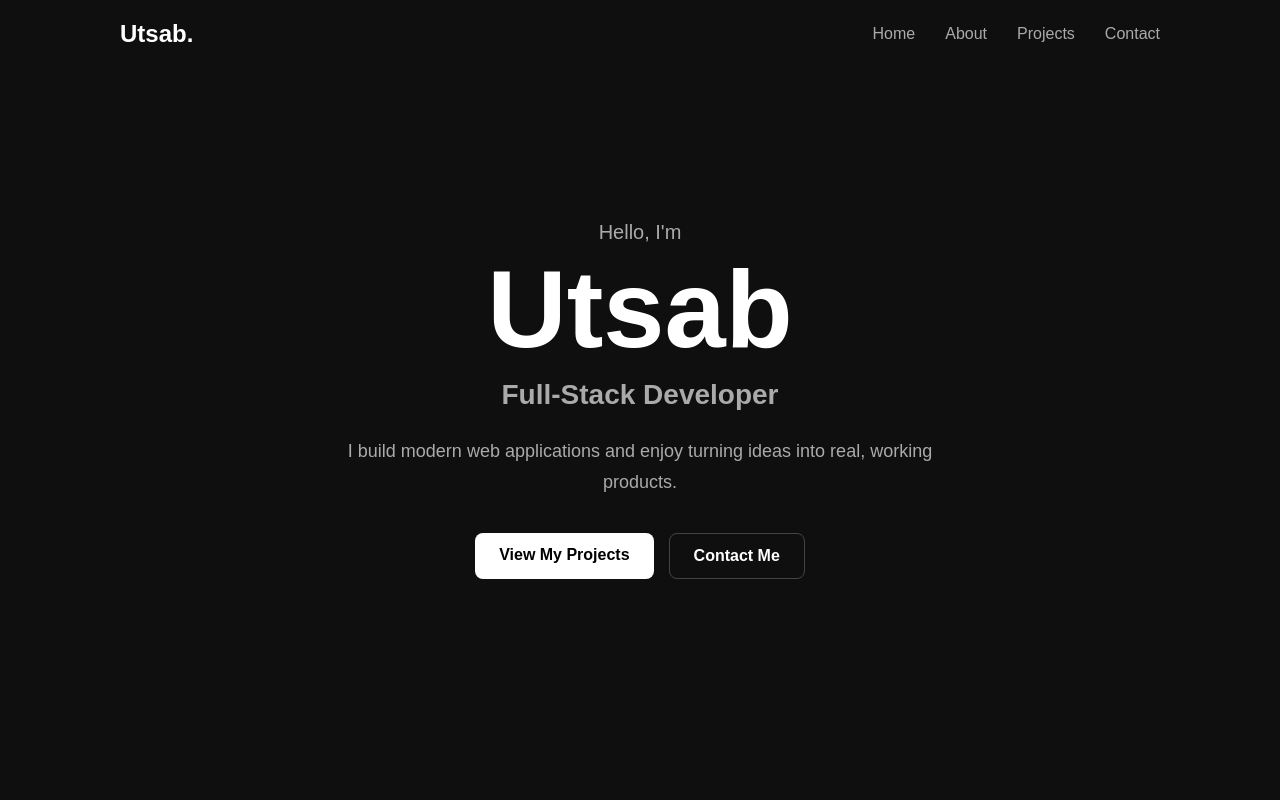
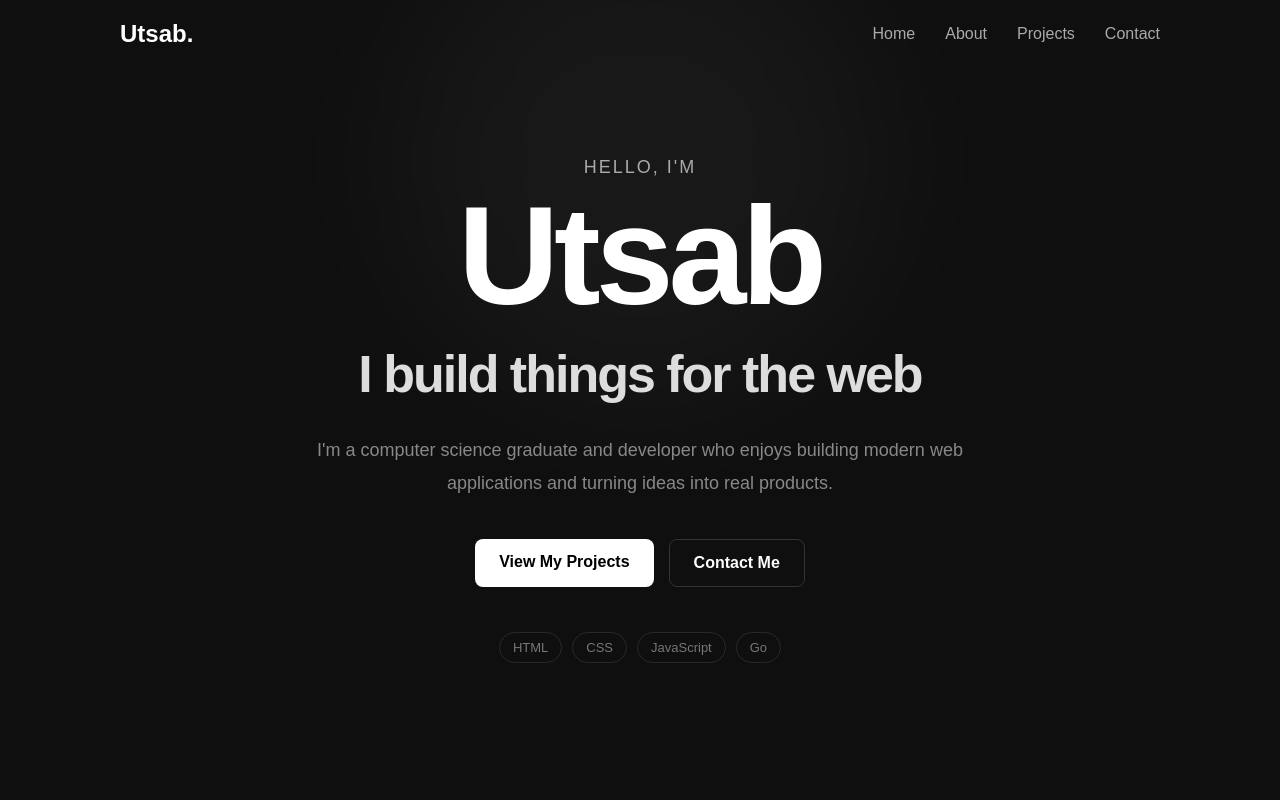
Before and after one commit to kiranSharma121/personal-website, a plain HTML site: page frontend/index.html in a window 1280 px wide. Shown: the top 800 px of the page. Drawn offline with Linux system fonts and the light colour scheme.

Commit message:
feat:adding css

```diff
--- a/frontend/index.html
+++ b/frontend/index.html
@@ -30,17 +30,23 @@
 
           <h1>Utsab</h1>
 
-          <h2>Full-Stack Developer</h2>
+          <h2>I build things for the web</h2>
 
           <p class="hero-description">
-            I build modern web applications and enjoy turning ideas into real,
-            working products.
+            I'm a computer science graduate and developer who enjoys building
+            modern web applications and turning ideas into real products.
           </p>
 
           <div class="hero-buttons">
             <a href="#projects" class="btn primary-btn"> View My Projects </a>
 
             <a href="#contact" class="btn secondary-btn"> Contact Me </a>
+          </div>
+          <div class="hero-tech">
+            <span>HTML</span>
+            <span>CSS</span>
+            <span>JavaScript</span>
+            <span>Go</span>
           </div>
         </div>
       </section>
--- a/frontend/style.css
+++ b/frontend/style.css
@@ -69,37 +69,58 @@ header {
 
     text-align: center;
 
-    padding: 100px 30px;
+    padding: 100px 30px 80px;
+    overflow: hidden;
+}
+
+.hero::before {
+    content: "";
+    position: absolute;
+    width: 500px;
+    height: 500px;
+    border-radius: 50%;
+    background: rgba(255, 255, 255, 0.04);
+    filter: blur(80px);
+    top: 20%;
+    left: 50%;
+    transform: translate(-50%, -50%);
+    pointer-events: none;
 }
 
 .hero-content {
     max-width: 750px;
+    z-index: 1;
+    max-width: 850px;
 }
 
 .greeting {
     color: #aaa;
-    font-size: 20px;
-    margin-bottom: 10px;
+    font-size: 18px;
+    margin-bottom: 15px;
+    letter-spacing: 2px;
+    text-transform: uppercase;
 }
 
 .hero h1 {
-    font-size: clamp(60px, 10vw, 110px);
-    line-height: 1;
-    margin-bottom: 15px;
+    font-size: clamp(70px, 12vw, 140px);
+    line-height: 0.9;
+    letter-spacing: -5px;
+    margin-bottom: 25px;
 }
 
 .hero h2 {
-    font-size: 28px;
-    color: #aaa;
-    margin-bottom: 25px;
+    font-size: clamp(28px, 5vw, 52px);
+    color: #ddd;
+    margin-bottom: 30px;
+    letter-spacing: -2px;
 }
 
 .hero-description {
-    color: #aaa;
+    color: #888;
     font-size: 18px;
-    line-height: 1.7;
-    max-width: 600px;
-    margin: 0 auto 35px;
+    line-height: 1.8;
+    max-width: 650px;
+    margin: 0 auto 40px;
 }
 
 
@@ -109,16 +130,21 @@ header {
     display: flex;
     justify-content: center;
     gap: 15px;
+    margin-bottom: 45px;
 }
 
 .btn {
-    padding: 13px 24px;
+    padding: 14px 24px;
+    display: inline-block;
     border-radius: 8px;
 
     text-decoration: none;
-    font-weight: bold;
+    font-weight: 600;
 
-    transition: 0.3s;
+    transition:
+        transform 0.3s ease,
+        background 0.3s ease;
+
 }
 
 .primary-btn {
@@ -127,16 +153,32 @@ header {
 }
 
 .primary-btn:hover {
-    transform: translateY(-3px);
+    transform: translateY(-4px);
 }
 
 .secondary-btn {
-    border: 1px solid #444;
+    border: 1px solid #333;
     color: white;
 }
 
 .secondary-btn:hover {
-    background: #222;
+    background: #1a1a1a;
+    transform: translateY(-4px);
+}
+
+.hero-tech {
+    display: flex;
+    justify-content: center;
+    flex-wrap: wrap;
+    gap: 10px;
+}
+
+.hero-tech span {
+    padding: 7px 13px;
+    border: 1px solid #292929;
+    border-radius: 20px;
+    color: #777;
+    font-size: 13px;
 }
 
 
@@ -181,4 +223,25 @@ section:not(.hero) p {
     .btn {
         width: 100%;
     }
+
+    .hero {
+        padding-left: 20px;
+        padding-right: 20px;
+    }
+
+    .hero h1 {
+        letter-spacing: -3px;
+    }
+
+    .hero-buttons {
+        flex-direction: column;
+        max-width: 300px;
+        margin-left: auto;
+        margin-right: auto;
+    }
+
+    .hero-tech {
+        max-width: 300px;
+        margin: auto;
+    }
 }
```
